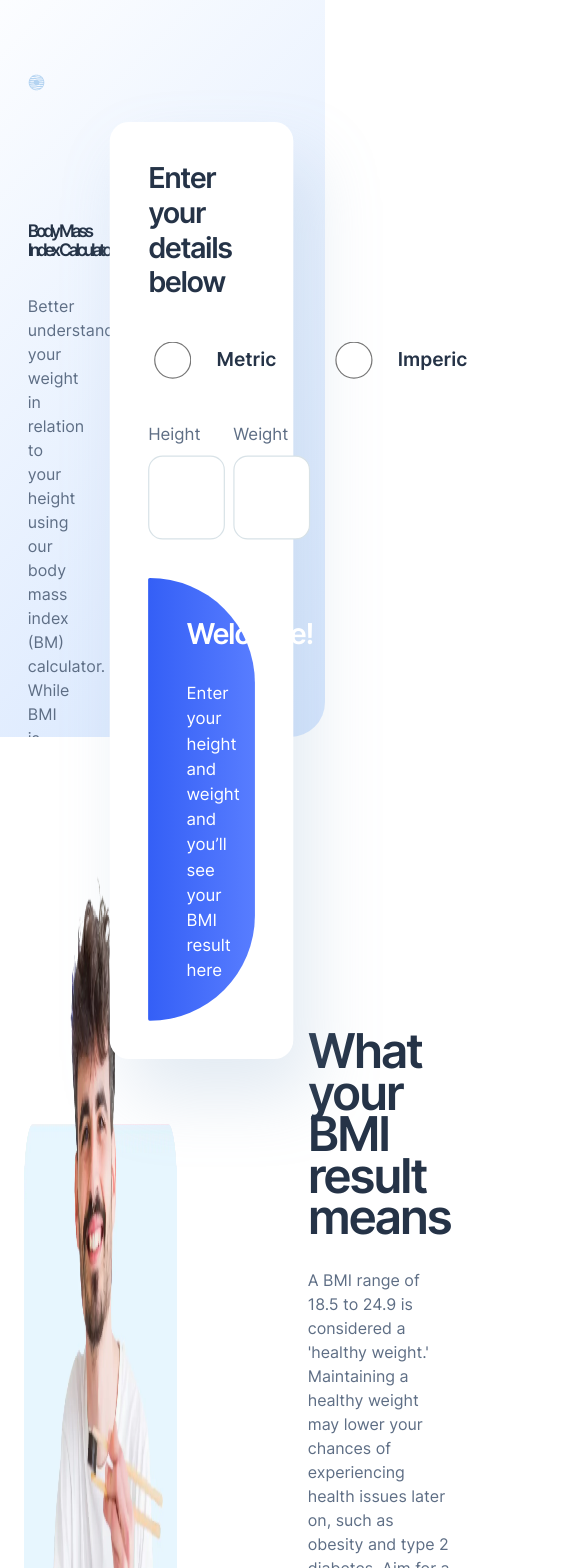
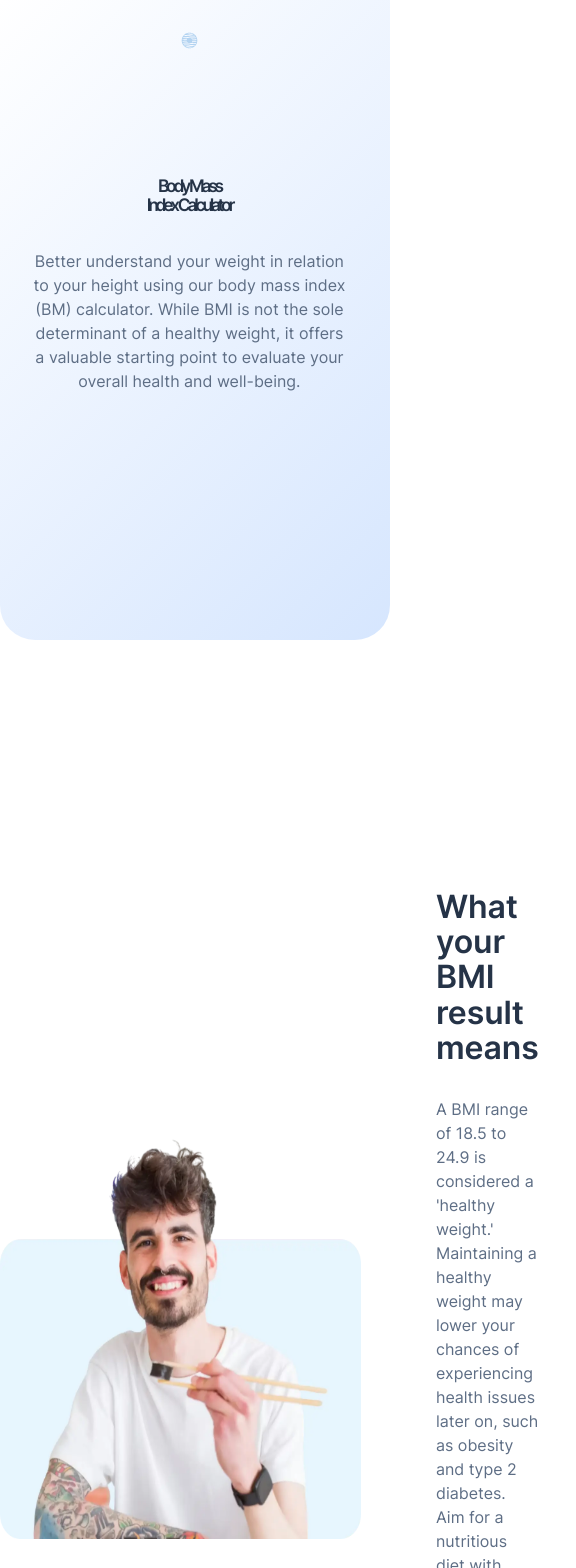
Before and after one commit to eduardsdn/bmi_calculator, a React (Create React App) app: page / in a window 390 px wide. Shown: the top 1568 px of the page, 576 px wide, since content can reach past the window. Built offline with nearby package versions, Linux system fonts and the light colour scheme.

Commit message:
Added tablet responsiveness

```diff
--- a/src/App.jsx
+++ b/src/App.jsx
@@ -1,3 +1,5 @@
+import React from "react";
+
 import Hero from "./components/Hero";
 import AppCSS from "./styles/App.module.css"
 import Calculator from "./components/Calculator";
@@ -15,11 +17,62 @@ import decorationLineLeft from "./assets/images/pattern-curved-line-left.svg"
 import decorationLineRight from "./assets/images/pattern-curved-line-right.svg"
 
 function App() {
+
+  const limitationCards = [
+    {
+      img: limitationsGenderImg,
+      title: "Gender",
+      text: "The development and body fat composition of girls and boys vary with age. Consequently, a child's age and gender are considered when evaluating their BMI."
+    },
+    {
+      img: limitationsAgeImg,
+      title: "Age",
+      text: "In aging individuals, increased body fat and muscle loss may cause BMI to underestimate body fat content."
+    },
+    {
+      img: limitationsMuscleImg,
+      title: "Muscle",
+      text: "BMI may misclassify muscular individuals as overweight or obese, as it doesn't differentiate muscle from fat."
+    },
+    {
+      img: limitationsPregnancyImg,
+      title: "Pregnancy",
+      text: "Expectant mothers experience weight gain due to their growing baby. Maintaining a healthy pre-pregnancy BMI is advisable to minimise health risks for both mother and child."
+    },
+    {
+      id: 5,
+      img: limitationsRaceImg,
+      title: "Race",
+      text: "Certain health concerns may affect individuals of some Black and Asian origins at lower BMIs than others. To learn more, it is advised to discuss this with your GP or practice nurse."
+    },
+  ]
+
+  const [screenSize, setScreenSize] = React.useState(getCurrentDimension());
+
+  	function getCurrentDimension(){
+    	return {
+      		width: window.innerWidth,
+      		height: window.innerHeight
+    	}
+  	}
+
+  	React.useEffect(() => {
+    		const updateDimension = () => {
+      			setScreenSize(getCurrentDimension())
+            console.log(screenSize.width)
+    		}
+    		window.addEventListener('resize', updateDimension);
+
+    		return(() => {
+        		window.removeEventListener('resize', updateDimension);
+    		})
+  	}, [screenSize])
+
   return (
     <div className={AppCSS.app} >
       <div className={AppCSS.hero}>
         <Hero></Hero>
-        <Calculator></Calculator>
+        {/* <Calculator></Calculator> */}
       </div>
       <div className={AppCSS.resultDesctiptionHolder}>
         <ResultDescription></ResultDescription>
@@ -29,26 +82,56 @@ function App() {
         <AdviceCards></AdviceCards>
       </div>
       <div className={AppCSS.limitationsHolder}>
+
+        {screenSize.width > 820 ?
           <div className={AppCSS.limitations}>
             <div className={AppCSS.rowOne}>
               <div className={AppCSS.limitationsTextContent}>
                 <h1 className={AppCSS.limitationsTitle}>Limitations of BMI</h1>
                 <p className={AppCSS.limitationsText}>Although BMI is often a practical indicator of healthy weight, it is not suited for every person. Specific groups should carefully consider their BMI outcomes, and in certain cases, the measurement may not be beneficial to use.</p>
               </div>
-            <LimitationsCard limitationsCardIcon={limitationsGenderImg} limitationsCardTitle={"Gender"} limitationsCardText={"The development and body fat composition of girls and boys vary with age. Consequently, a child's age and gender are considered when evaluating their BMI."}/>
+                <LimitationsCard limitationsCardIcon={limitationCards[0].img} limitationsCardTitle={limitationCards[0].title} limitationsCardText={limitationCards[0].text}/>
             </div>
             <div className={AppCSS.rowTwo}>
-            <LimitationsCard limitationsCardIcon={limitationsAgeImg} limitationsCardTitle={"Age"} limitationsCardText={"In aging individuals, increased body fat and muscle loss may cause BMI to underestimate body fat content."}/>
-            <LimitationsCard limitationsCardIcon={limitationsMuscleImg} limitationsCardTitle={"Muscle"} limitationsCardText={"BMI may misclassify muscular individuals as overweight or obese, as it doesn't differentiate muscle from fat."}/>
+              <LimitationsCard limitationsCardIcon={limitationCards[1].img} limitationsCardTitle={limitationCards[1].title} limitationsCardText={limitationCards[1].text}/>
+              <LimitationsCard limitationsCardIcon={limitationCards[2].img} limitationsCardTitle={limitationCards[2].title} limitationsCardText={limitationCards[2].text}/>
             </div>
             <div className={AppCSS.rowThree}>
-            <LimitationsCard limitationsCardIcon={limitationsPregnancyImg} limitationsCardTitle={"Pregnancy"} limitationsCardText={"Expectant mothers experience weight gain due to their growing baby. Maintaining a healthy pre-pregnancy BMI is advisable to minimise health risks for both mother and child."}/>
-            <LimitationsCard limitationsCardIcon={limitationsRaceImg} limitationsCardTitle={"Race"} limitationsCardText={"Certain health concerns may affect individuals of some Black and Asian origins at lower BMIs than others. To learn more, it is advised to discuss this with your GP or practice nurse."}/>
+              <LimitationsCard limitationsCardIcon={limitationCards[3].img} limitationsCardTitle={limitationCards[3].title} limitationsCardText={limitationCards[3].text}/>
+              <LimitationsCard limitationsCardIcon={limitationCards[4].img} limitationsCardTitle={limitationCards[4].title} limitationsCardText={limitationCards[4].text}/>
             </div>
+          </div> :
+
+          <div className={AppCSS.limitations}>
+              <div className={AppCSS.limitationsTextContent}>
+                <h1 className={AppCSS.limitationsTitle}>Limitations of BMI</h1>
+                <p className={AppCSS.limitationsText}>Although BMI is often a practical indicator of healthy weight, it is not suited for every person. Specific groups should carefully consider their BMI outcomes, and in certain cases, the measurement may not be beneficial to use.</p>
               </div>
+
+              <div className={AppCSS.limitationsCards}>
+                {[limitationCards[0], limitationCards[1], limitationCards[2], limitationCards[3],].map((limitationCard) => {
+                  return <LimitationsCard limitationsCardIcon={limitationCard.img} limitationsCardTitle={limitationCard.title} limitationsCardText={limitationCard.text}/>
+                })}
+
+              </div>
+              <div className={AppCSS.fifthLimitationCardHolder}>
+                <LimitationsCard limitationsCardIcon={limitationCards[4].img} limitationsCardTitle={limitationCards[4].title} limitationsCardText={limitationCards[4].text}/>
+                </div>
+          </div> }
       </div>
     </div>
   );
 }
 
 export default App;
+
+
+
+
+{/* <div className={AppCSS.limitationsCards}>
+                <LimitationsCard limitationsCardIcon={limitationsGenderImg} limitationsCardTitle={"Gender"} limitationsCardText={"The development and body fat composition of girls and boys vary with age. Consequently, a child's age and gender are considered when evaluating their BMI."}/>
+                <LimitationsCard limitationsCardIcon={limitationsAgeImg} limitationsCardTitle={"Age"} limitationsCardText={"In aging individuals, increased body fat and muscle loss may cause BMI to underestimate body fat content."}/>
+                <LimitationsCard limitationsCardIcon={limitationsMuscleImg} limitationsCardTitle={"Muscle"} limitationsCardText={"BMI may misclassify muscular individuals as overweight or obese, as it doesn't differentiate muscle from fat."}/>
+                <LimitationsCard limitationsCardIcon={limitationsPregnancyImg} limitationsCardTitle={"Pregnancy"} limitationsCardText={"Expectant mothers experience weight gain due to their growing baby. Maintaining a healthy pre-pregnancy BMI is advisable to minimise health risks for both mother and child."}/>
+                <LimitationsCard limitationsCardIcon={limitationsRaceImg} id={AppCSS.hey}limitationsCardTitle={"Race"} limitationsCardText={"Certain health concerns may affect individuals of some Black and Asian origins at lower BMIs than others. To learn more, it is advised to discuss this with your GP or practice nurse."}/>
+              </div> */}
--- a/src/components/AdviceCards.jsx
+++ b/src/components/AdviceCards.jsx
@@ -10,18 +10,24 @@ function AdviceCards(props) {
         <div className={AdviceCardsCSS.adviceCards}>
             <div className={AdviceCardsCSS.adviceCard}>
                 <img src={eatingImg} className={AdviceCardsCSS.adviceCardImg} alt="" />
+                <div className={AdviceCardsCSS.adviceCardTextHolder}>
                     <h1 className={AdviceCardsCSS.title}>Healthy eating</h1>
                     <p className={AdviceCardsCSS.text}>Healthy eating promotes weight control, disease prevention, better digestion, immunity, mental clarity, and mood.</p>
                 </div>
+            </div>
             <div className={AdviceCardsCSS.adviceCard}>
                 <img src={exerciseImg} className={AdviceCardsCSS.adviceCardImg} alt="" />
+                <div className={AdviceCardsCSS.adviceCardTextHolder}>
                     <h1 className={AdviceCardsCSS.title}>Regular exercise</h1>
                     <p className={AdviceCardsCSS.text}>Exercise improves fitness, aids weight control, elevates mood, and reduces disease risk, fostering wellness and longevity.</p>
                 </div>
+            </div>
             <div className={AdviceCardsCSS.adviceCard}>
                 <img src={sleepImg} className={AdviceCardsCSS.adviceCardImg} alt="" />
+                <div className={AdviceCardsCSS.adviceCardTextHolder}>
                     <h1 className={AdviceCardsCSS.title}>Adequate sleep</h1>
                     <p className={AdviceCardsCSS.text}>Sleep enhances mental clarity, emotional stability, and physical wellness, promoting overall restoration and rejuvenation.</p>
+                </div>
             </div>
         </div>
     )
--- a/src/components/Hero.jsx
+++ b/src/components/Hero.jsx
@@ -1,5 +1,6 @@
 import HeroCSS from "../styles/Hero.module.css"
 import logo from "../assets/images/logo.svg"
+import Calculator from "./Calculator"
 
 function Hero() {
     return (
@@ -7,6 +8,7 @@ function Hero() {
             <img src={logo} className={HeroCSS.logo} alt="" />
             <h1 className={HeroCSS.title}>Body Mass <br /> Index Calculator</h1>
             <p className={HeroCSS.text}>Better understand your weight in relation to your height using our body mass index (BM) calculator. While BMI is not the sole determinant of a healthy weight, it offers a valuable starting point to evaluate your overall health and well-being.</p>
+            {/* <Calculator></Calculator> */}
         </div>
     )
 }
--- a/src/styles/App.module.css
+++ b/src/styles/App.module.css
@@ -1,5 +1,5 @@
 .app {
-    margin: 0px 24px;
+    /* margin: 0px 24px; */
 }
 
 .hero {
@@ -82,3 +82,35 @@
     position: relative;
     right: 0px;
 }
+
+@media screen and (max-width: 1260px){
+    .hero {
+        flex-direction: column;
+        align-items: center;
+    }
+
+    .limitationsHolder{
+        margin: 0px 39px;
+    }
+}
+
+@media screen and (max-width: 820px){
+    .limitationsCards {
+        display: grid;
+        grid-template-rows: repeat(2, 1fr);
+        grid-template-columns: repeat(2, 1fr);
+        row-gap: 15px;
+        column-gap: 24px;
+        margin-bottom: 24px;
+    }
+
+    .fifthLimitationCardHolder {
+        display: flex;
+        justify-content: center;
+    }
+
+    #hey {
+        background-color: aqua;
+    }
+
+}
--- a/src/styles/Calculator.module.css
+++ b/src/styles/Calculator.module.css
@@ -7,11 +7,11 @@
     border-radius: 16px;
     background-color: #FFF;
     box-shadow: 16px 32px 56px 0px rgba(143, 174, 207, 0.25);
-    position: relative;
-    right: 200px;
-    top: 200px;
+    position: absolute;
+    right: 680px;
+    top: 150px;
     scale: 1.2;
-    /* position: fixed; */
+
 }
 
 .title {
@@ -127,6 +127,18 @@ input[type="number"]:focus {
     line-height: 21px;
 }
 
+
+@media screen and (max-width: 1260px){
+    .calculator {
+        width: 686px;
+        max-width: 686px;
+        left: 0px;
+        /* right: 0px; */
+        top: -150px;
+    }
+}
+
+
 @media screen and (max-width: 1440px) {
     .radioInputs {
         gap: 11.319vw;
--- a/src/styles/Hero.module.css
+++ b/src/styles/Hero.module.css
@@ -4,8 +4,10 @@
     max-width: 978px;
     height: 737px;
     border-radius: 0px 0px 35px 35px;
-    background: var(--gradient-1, linear-gradient(315deg, #D6E6FE 0%, rgba(214, 252, 254, 0.00) 100%));
+    background: linear-gradient(315deg, #D6E6FE 0%, rgba(214, 252, 254, 0.00) 100%);
     overflow: hidden;
+    justify-self: flex-start;
+    margin-left: -300px;
     /* position: fixed; */
 }
 
@@ -25,16 +27,42 @@
     font-weight: 600;
     line-height: 4.375rem;
     letter-spacing: -3.2px;
-    white-space: nowrap;
+    /* white-space: nowrap; */
 }
 
 .text {
     max-width: 465px;
+    min-width: 190px;
     color: #5E6E85;
     font-size: 1rem;
     font-style: normal;
     font-weight: 400;
     line-height: 1.5rem;
+}
+
+@media screen and (max-width: 820px){
+    .hero {
+        margin-left: 0px;
+        position: relative;
+        padding: 2rem 2.7rem 20.3rem 2rem;
+        align-items: center;
+        display: flex;
+        flex-direction: column;
+        max-width: 100%;
+        width: 100%;
+        height: 640px;
+    }
+
+    .title {
+        text-align: center;
+        font-size: 64px;
+    }
+
+    .text {
+        font-size: 1rem;
+        max-width: 686px;
+        text-align: center;
+    }
 }
 
 @media screen and (max-width: 1440px) {
--- a/src/styles/ResultDescription.module.css
+++ b/src/styles/ResultDescription.module.css
@@ -1,6 +1,7 @@
 .resultDescription {
     /* margin-bottom: 96px; */
     display: flex;
+    align-items: center;
     /* align-items: baseline; */
 }
 
@@ -30,7 +31,7 @@
     /* margin-top: 184px; */
     color: #5E6E85;
     font-family: Inter;
-    font-size: 16px;
+    font-size: 1rem;
     font-style: normal;
     font-weight: 400;
     line-height: 150%;
@@ -43,3 +44,25 @@
         height: auto;
     }
 }
+
+@media screen and (max-width: 1260px){
+    .resultDescriptionImg {
+        width: 360.957px;
+        height: 411.09px;
+    }
+
+    .resultDescriptionTextContent {
+        margin-left: 75px;
+        max-width: 465px;
+        margin-top: 184px;
+    }
+
+    .resultDescriptionTitle {
+        margin-bottom: 2rem;
+        font-size: 2rem;
+        font-weight: 600;
+        line-height: 2.2rem;
+        letter-spacing: -0.1px;
+    }
+
+}
```
Also changed, not shown: src/styles/AdviceCards.module.css (+16 -0 lines). Lines whose indentation alone changed are shown as unchanged.
